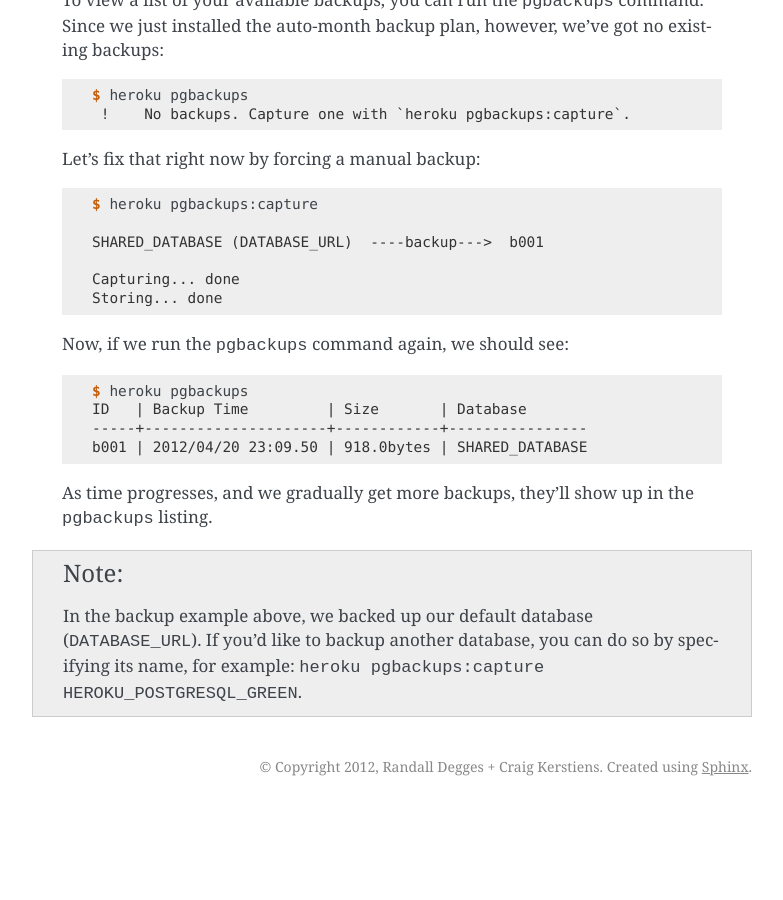
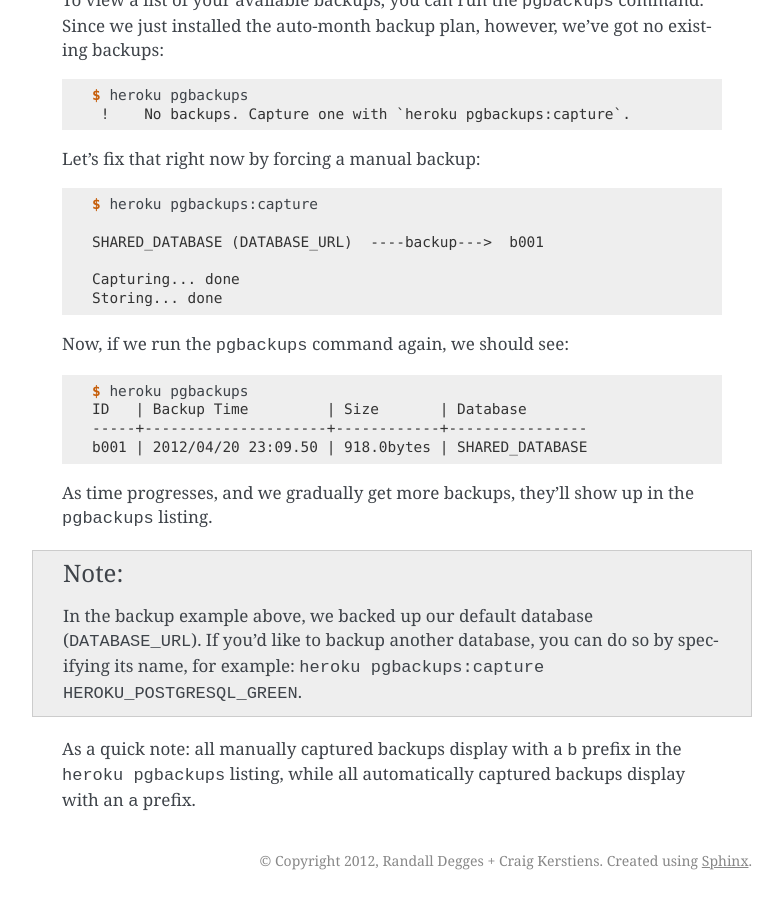
Before and after one commit to perryyo/deploydjango.com, a Sphinx documentation site: the page built from source/postgresql/advanced.rst, in a window 1280 px wide and 900 px high, scrolled down 2910 px. Shown: the whole window, without its empty margins (358-1141 px from the left). Built offline with Sphinx 7.4.7, drawn with Linux system fonts in a browser that asks for light colours; before the commit the page ends 3716 px from its top, so only the background shows below that.

Commit message:
Adding a bit about backup prefixes.

```diff
--- a/source/postgresql/advanced.rst
+++ b/source/postgresql/advanced.rst
@@ -182,3 +182,7 @@ As time progresses, and we gradually get more backups, they'll show up in the
     (``DATABASE_URL``). If you'd like to backup another database, you can do so
     by specifying its name, for example: ``heroku pgbackups:capture
     HEROKU_POSTGRESQL_GREEN``.
+
+As a quick note: all manually captured backups display with a ``b`` prefix in
+the ``heroku pgbackups`` listing, while all automatically captured backups
+display with an ``a`` prefix.
```
